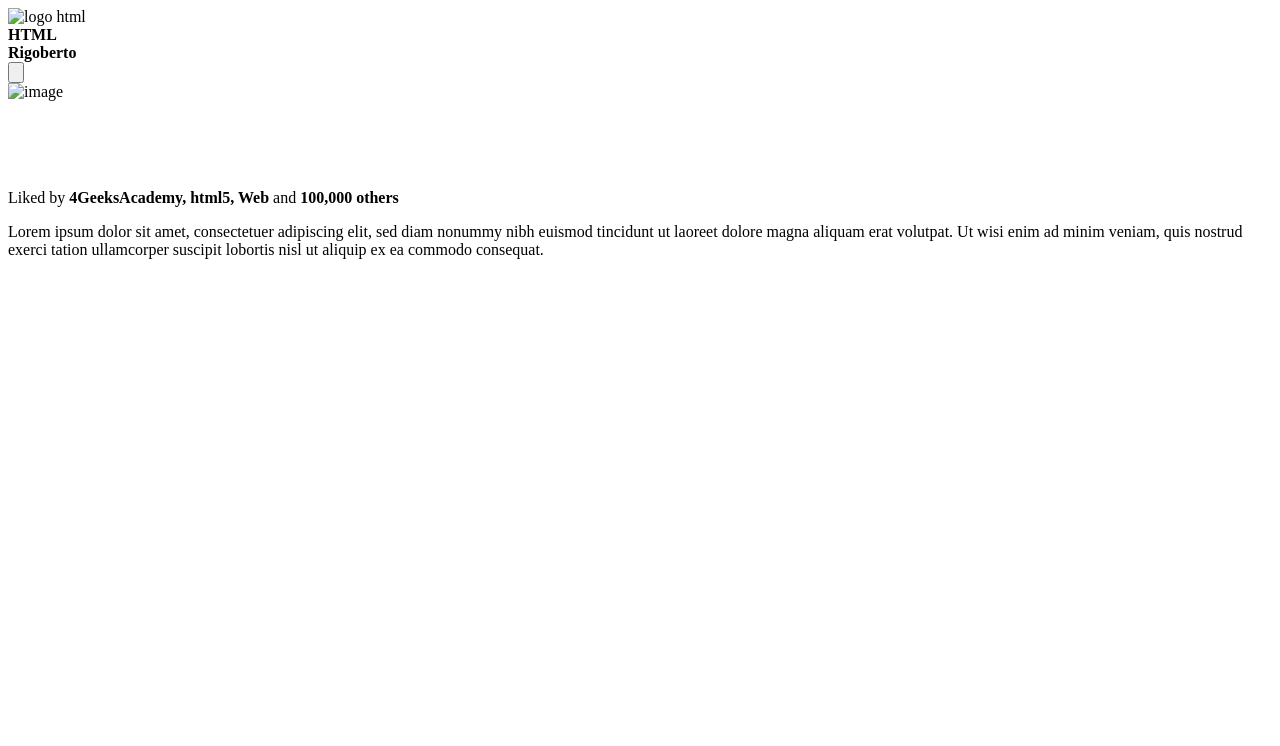
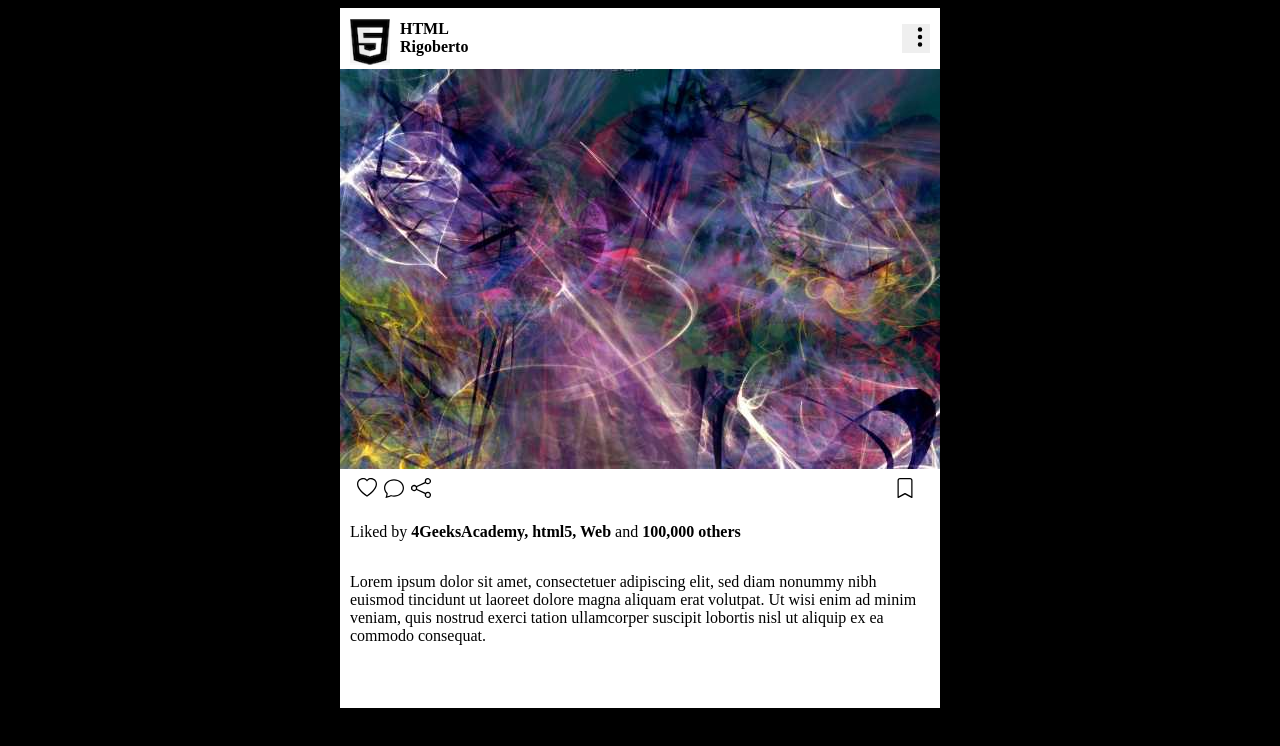
Before and after one commit to Pleyades-stack/2-InstagramPost, a plain HTML site: page Index.html in a window 1280 px wide. Drawn offline with Linux system fonts and the light colour scheme.

Commit message:
Update Index.html

```diff
--- a/Index.html
+++ b/Index.html
@@ -5,25 +5,25 @@
     <meta http-equiv="X-UA-Compatible" content="IE=edge">
     <meta name="viewport" content="width=device-width, initial-scale=1.0">
     <title>Instagram Post</title>
-    <link rel="stylesheet" href="/2.- Instagram post/Style.css">
+    <link rel="stylesheet" href="/2-InstagramPost/Style.css">
 </head>
 <body>
     <div class="post">
         <div class="top">
-            <div class="icono1" ><img src="/2.- Instagram post/html.png" alt="logo html" width="80%"></div>
+            <div class="icono1" ><img src="/2-InstagramPost/html.png" alt="logo html" width="80%"></div>
             <div class="icono1"><b>HTML <br> Rigoberto</b></div>
-            <div class="icono2"><button type="button"><img src="/2.- Instagram post/three-dots-vertical.svg" alt="" width="150%"></button></div>
+            <div class="icono2"><button type="button"><img src="/2-InstagramPost/three-dots-vertical.svg" alt="" width="150%"></button></div>
         </div>
 
         <div class="mid">
-            <img src="/2.- Instagram post/image post.jpeg" alt="image">
+            <img src="/2-InstagramPost/image post.jpeg" alt="image">
         </div>
         <div class="botton">
             <div class="icons">
-                <div class="interaccion"><img src="/2.- Instagram post/heart.svg" alt="" width="20px"></div>
-                <div class="interaccion": ><img src="/2.- Instagram post/chat.svg" alt="" width="20px" ></div>
-                <div class="interaccion"><img src="/2.- Instagram post/share.svg" alt=""width= 20px></div>
-                <div class="guardar"><img src="/2.- Instagram post/bookmark.svg" alt="" width="20px" ></div>
+                <div class="interaccion"><img src="/2-InstagramPost/heart.svg" alt="" width="20px"></div>
+                <div class="interaccion": ><img src="/2-InstagramPost/chat.svg" alt="" width="20px" ></div>
+                <div class="interaccion"><img src="/2-InstagramPost/share.svg" alt=""width= 20px></div>
+                <div class="guardar"><img src="/2-InstagramPost/bookmark.svg" alt="" width="20px" ></div>
             </div>
             <p>Liked by<b> 4GeeksAcademy, html5, Web </b>and <b>100,000 others</b></p>
             <p>Lorem ipsum dolor sit amet, consectetuer adipiscing elit, sed diam nonummy nibh euismod tincidunt ut laoreet dolore magna aliquam erat volutpat. Ut wisi enim ad minim veniam, quis nostrud exerci tation ullamcorper suscipit lobortis nisl ut aliquip ex ea commodo consequat.</p>
```
